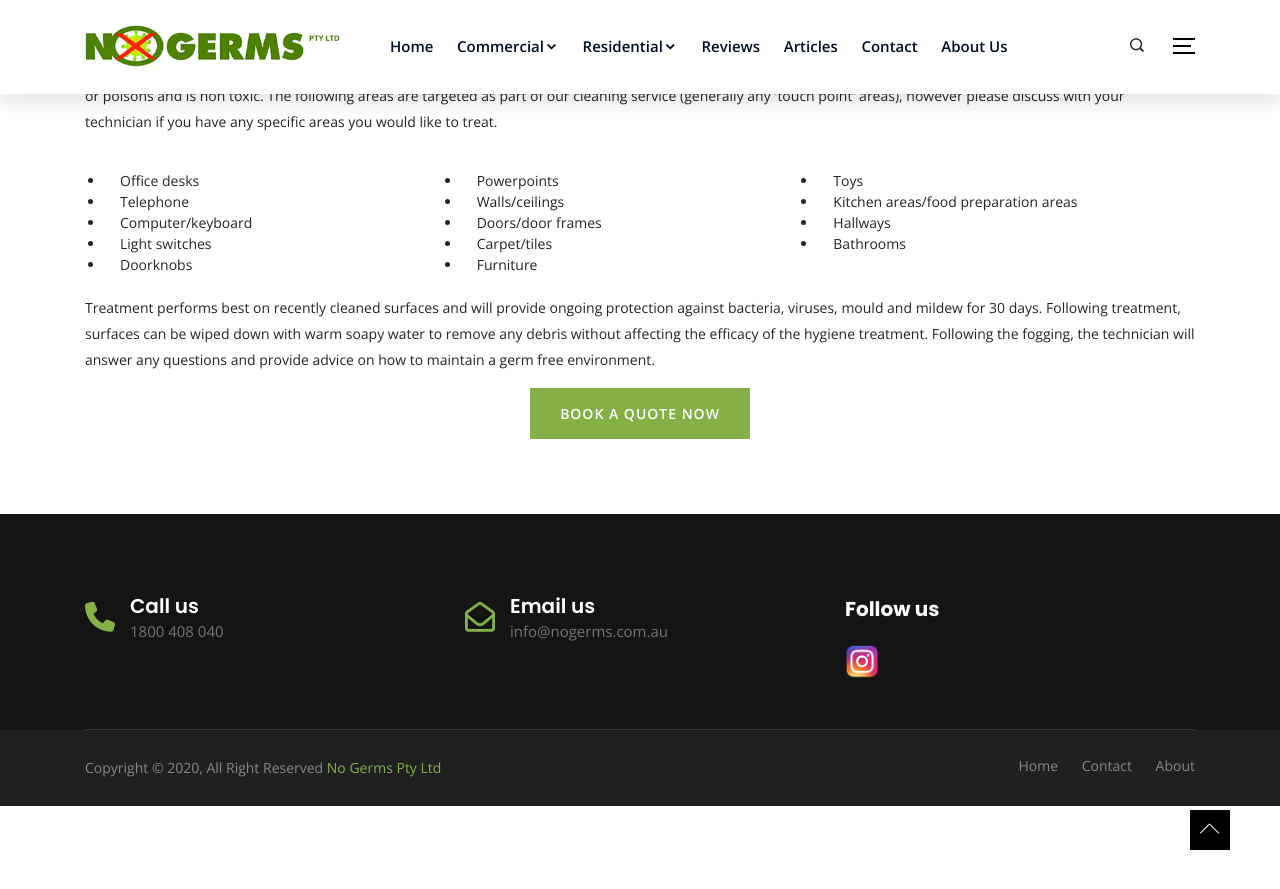
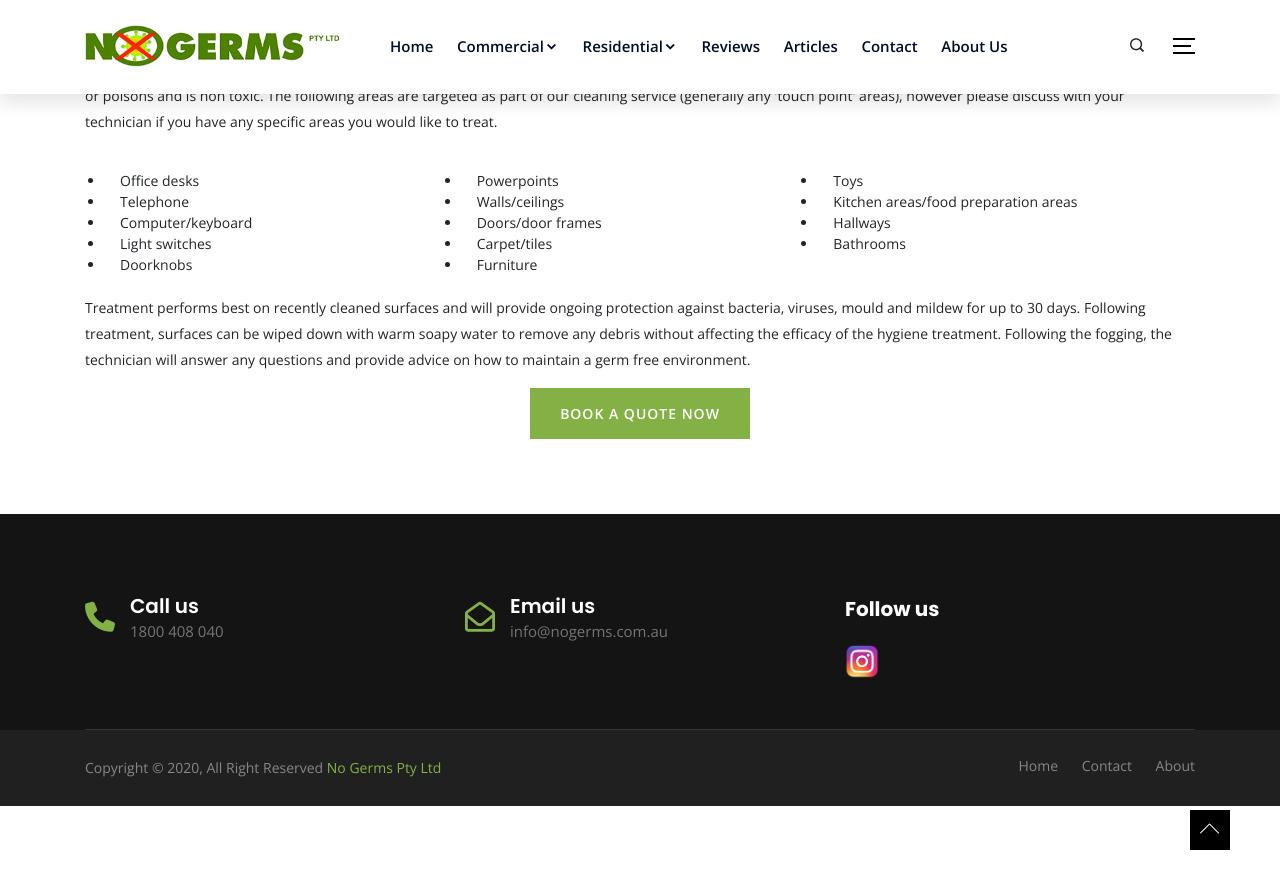
Before and after one commit to nogermsau/nogerms.github.io, a Jekyll site: the page built from _commercial/fogging-and-misting.md, in a window 1280 px wide and 900 px high, scrolled down 1445 px. Shown: the top 889 px of the window. Built offline with Jekyll 4.4.1, drawn with Linux system fonts in a browser that asks for light colours; nearby versions of some CDN libraries; some of the changed text lies outside the part shown.

Commit message:
always say 'up to 30 days'

```diff
--- a/_commercial/fogging-and-misting.md
+++ b/_commercial/fogging-and-misting.md
@@ -3,7 +3,7 @@
 title: Fogging & Misting - No Germs
 heading: INFECTION CONTROL AND PREVENTION OF OUTBREAKS WITH OUR FOGGING SERVICE
 class: one
-description: No Germs Fogging & Misting provides long lasting 30 day protection for your home or office.
+description: No Germs Fogging & Misting provides long lasting up to 30 day protection for your home or office.
 ---
 
 <div class="commercial container pt-80 pb-60">
@@ -11,7 +11,7 @@
       <div class="col-md-12">
           <div class="service-details mb-30">
               <h3>Revolutionise the way germs are treated with our No Germs Fogging Service</h3>
-              <p><b>Our mobile Fogging Service</b> is unique in Australia and is ideal for your home or office. Our innovative surface spray offers 30 day protection and is safe around children, pets, food and plants.</p>
+              <p><b>Our mobile Fogging Service</b> is unique in Australia and is ideal for your home or office. Our innovative surface spray offers up to 30 day protection and is safe around children, pets, food and plants.</p>
           </div>
       </div>
   </div>
@@ -96,7 +96,7 @@
   <div class="row">
       <div class="col-md-12">
             <div class="service-details">
-              <p>Treatment performs best on recently cleaned surfaces and will provide ongoing protection against bacteria, viruses, mould and mildew for 30 days. Following treatment, surfaces can be wiped down with warm soapy water to remove any debris without affecting the efficacy of the hygiene treatment. Following the fogging, the technician will answer any questions and provide advice on how to maintain a germ free environment.</p>
+              <p>Treatment performs best on recently cleaned surfaces and will provide ongoing protection against bacteria, viruses, mould and mildew for up to 30 days. Following treatment, surfaces can be wiped down with warm soapy water to remove any debris without affecting the efficacy of the hygiene treatment. Following the fogging, the technician will answer any questions and provide advice on how to maintain a germ free environment.</p>
             </div>
             <div class="text-center">
               <p><a href="/contact" class="btn">Book a Quote Now</a></p>
--- a/_includes/call_to_action.html
+++ b/_includes/call_to_action.html
@@ -4,7 +4,7 @@
             <div class="col-xl-12 text-center">
                 <div class="call-to-action homepage">
                     <h3>Infection Control & Prevention of Outbreaks</h3>
-                    <p><b>No Germs</b> offer home and commercial care through our <i>'fogging' service</i>, proven to kill a wide range of germs and viruses, including MERS, norovirus (gastro) and hand foot and mouth. Our revolutionary product offers <i>30 days protection</i> and is completely food safe, and non toxic.</p>
+                    <p><b>No Germs</b> offer home and commercial care through our <i>'fogging' service</i>, proven to kill a wide range of germs and viruses, including MERS, norovirus (gastro) and hand foot and mouth. Our revolutionary product offers up to <i>30 days protection</i> and is completely food safe, and non toxic.</p>
                     <br>
                     <p>If you own a business, daycare, aged care centre, restaurant or are in the health industry, please reach out to us to find out how we can protect your staff and your customers during this health crisis.</p>
                     <br>
--- a/_includes/top-services.html
+++ b/_includes/top-services.html
@@ -38,8 +38,7 @@
                         </div>
                         <div class="card-text">
                           <ul>
-                            <li>Kills Coronavirus</li>
-                            <li>30 Day Protection in your home or office with our unique surface spray</li>
+                            <li>Up to 30 Day Protection in your home or office with our unique surface spray against a wide range of viruses and bacteria</li>
                           </ul>
                         </div>
                         <a href="/commercial/fogging-and-misting" class="btn">Find Out More</a>
```
Also changed, not shown: other parts of _commercial/fogging-and-misting.md (+1 -1 lines), _commercial/daycare-early-learning-centres.md (+1 -1 lines), _posts/2020-04-02-alcohol-vs-non-alcohol-hand-sanitisers.md (+0 -2 lines), _posts/2020-05-01-how-to-protect-your-staff-and-customers.md (+1 -1 lines).
